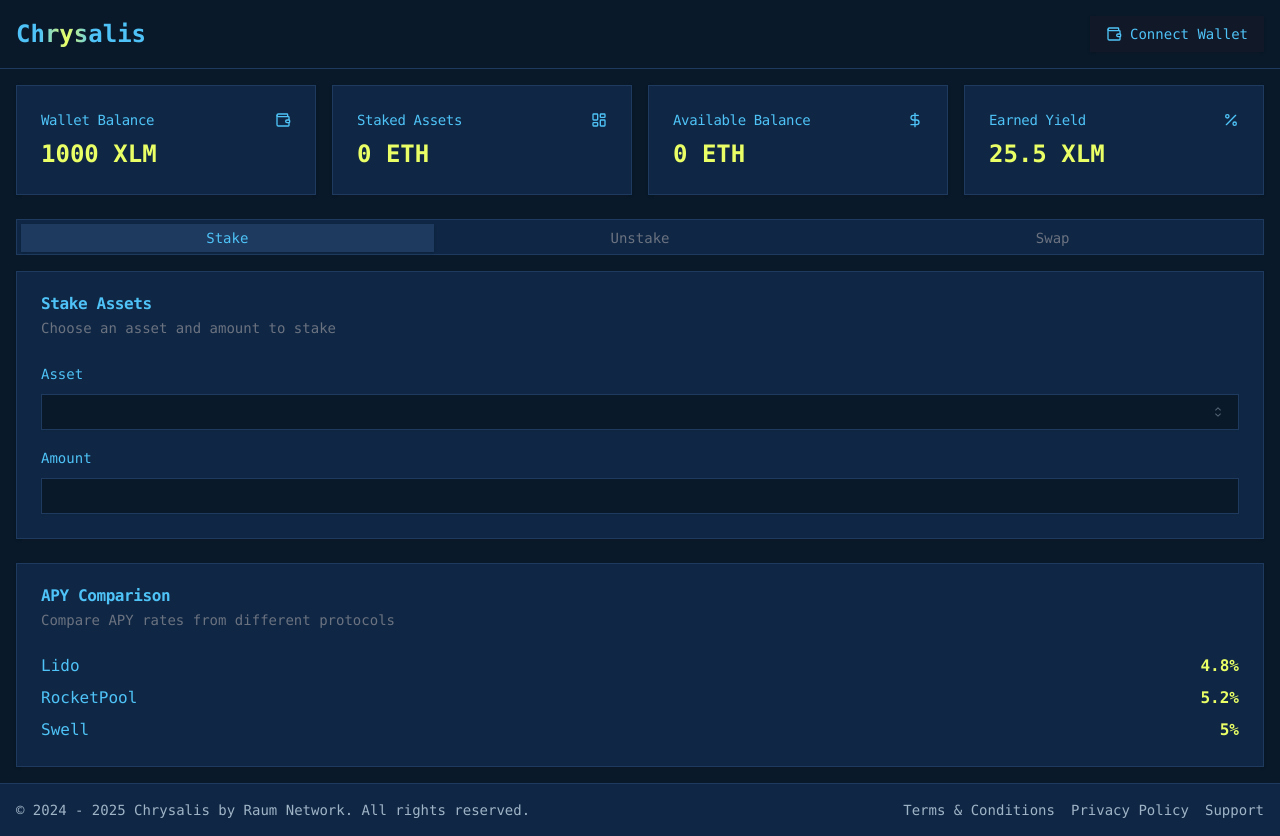
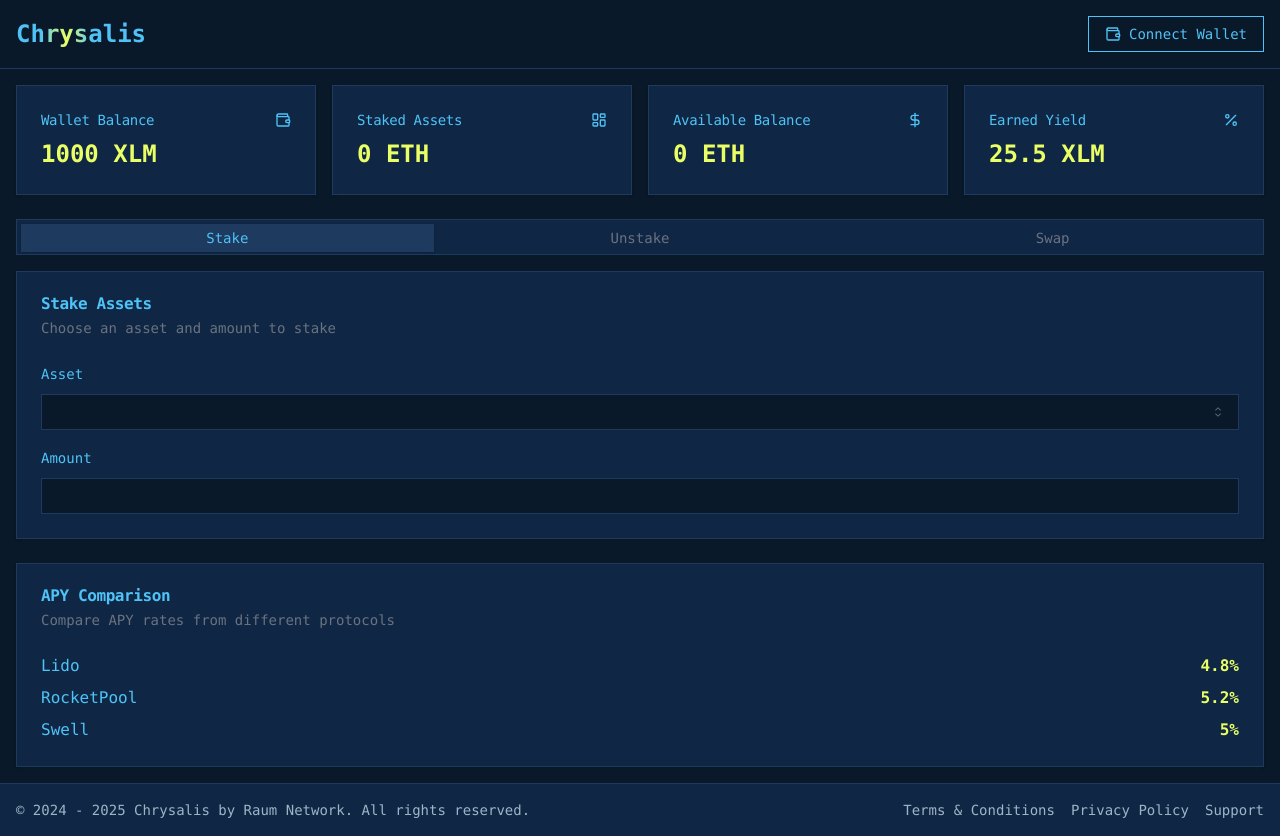
Before and after one commit to Raum-Network/chrysalis-frontend, a Next.js app: page / in a window 1280 px wide. Built offline with nearby package versions, Linux system fonts and the light colour scheme.

Commit message:
Fixed borders for wallet

```diff
--- a/src/app/page.tsx
+++ b/src/app/page.tsx
@@ -304,7 +304,7 @@ export default function Dashboard() {
         <AnimatedTitle />
         {!walletAddress ? (
           <Button
-            // variant="outline"
+            variant="outline"
             className="border-[#4fc3f7] text-[#4fc3f7] hover:bg-[#1e3a5f] rounded-none"
             onClick={handleConnectWallet}
           >
@@ -314,7 +314,7 @@ export default function Dashboard() {
           <div className="flex items-center space-x-4">
             {/* <span className="text-[#4fc3f7]">{formatAddress(walletAddress)}</span> */}
             <Button
-              // variant="outline"
+              variant="outline"
               className="border-red-500 text-red-500 hover:bg-red-500/10 rounded-none"
               onClick={handleDisconnectWallet}
             >
```
